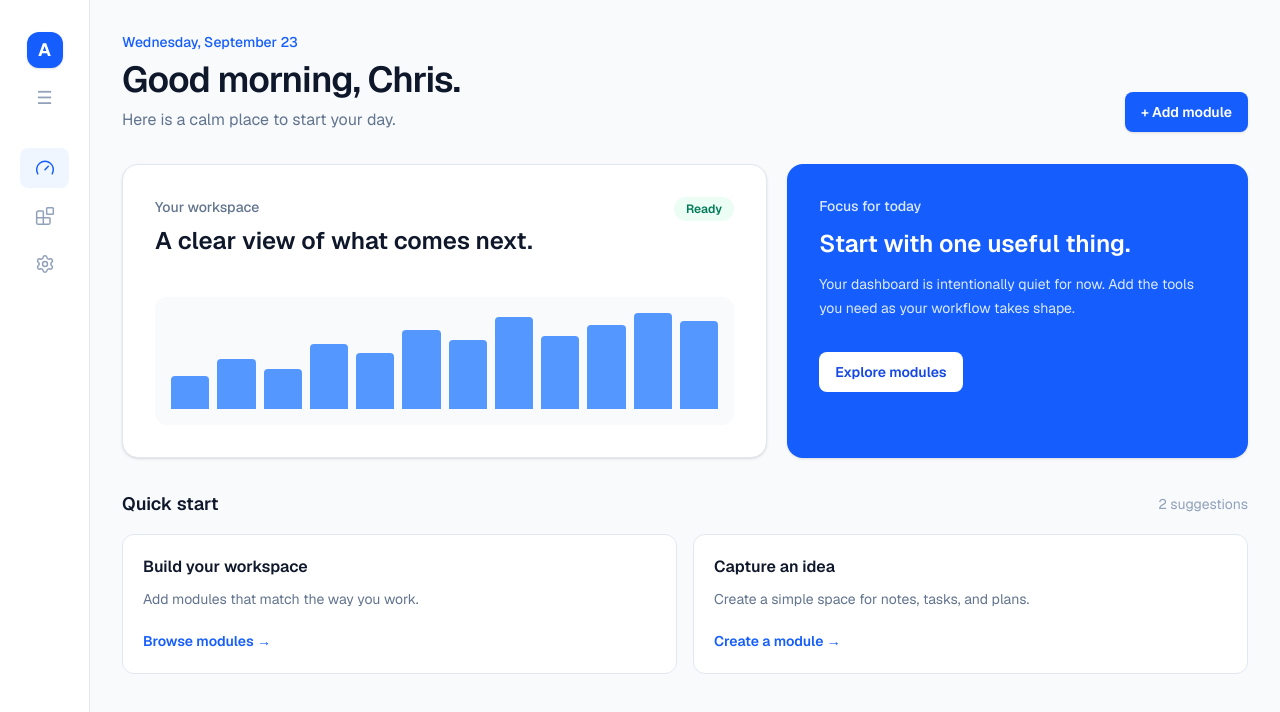
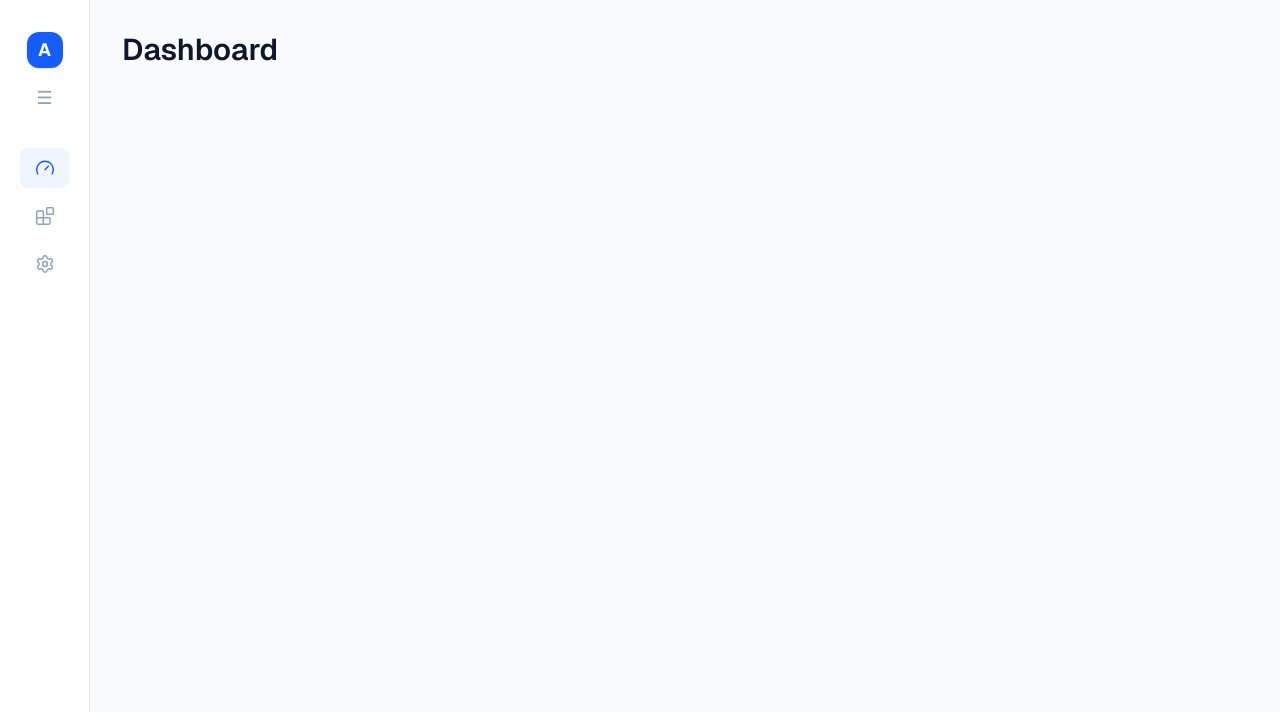
Before and after one commit to ClarkeNeedles/productivity-hub, a Next.js app in the folder frontend/: page /dashboard in a window 1280 px wide. Shown: the top 712 px of the page. Built offline with nearby package versions, Linux system fonts and the light colour scheme.

Commit message:
Create routing for modules and settings pages

```diff
--- a/frontend/app/(app)/dashboard/page.tsx
+++ b/frontend/app/(app)/dashboard/page.tsx
@@ -1,105 +1,7 @@
-const quickStarts = [
-  {
-    title: "Build your workspace",
-    detail: "Add modules that match the way you work.",
-    action: "Browse modules",
-  },
-  {
-    title: "Capture an idea",
-    detail: "Create a simple space for notes, tasks, and plans.",
-    action: "Create a module",
-  },
-];
-
 export default function DashboardPage() {
   return (
-    <div className="space-y-8">
-      {/* Welcome / Header Section */}
-      <section className="flex flex-col justify-between gap-5 sm:flex-row sm:items-end">
-        <div>
-          <p className="mb-2 text-sm font-medium text-blue-600 dark:text-blue-400">
-            Wednesday, September 23
-          </p>
-          <h1 className="text-3xl font-semibold tracking-tight text-slate-900 sm:text-4xl dark:text-white">
-            Good morning, Chris.
-          </h1>
-          <p className="mt-2 text-slate-500 dark:text-slate-400">
-            Here is a calm place to start your day.
-          </p>
-        </div>
-        <button className="w-fit rounded-lg bg-blue-600 px-4 py-2.5 text-sm font-semibold text-white shadow-sm transition-colors hover:bg-blue-700">
-          + Add module
-        </button>
-      </section>
-
-      {/* Workspace Status & Focus Section */}
-      <section className="grid gap-5 lg:grid-cols-[1.4fr_1fr]">
-        {/* Workspace Card */}
-        <div className="rounded-2xl border border-slate-200 bg-white p-6 shadow-sm sm:p-8 dark:border-slate-800 dark:bg-slate-900">
-          <div className="flex items-start justify-between gap-4">
-            <div>
-              <p className="text-sm font-medium text-slate-500 dark:text-slate-400">
-                Your workspace
-              </p>
-              <h2 className="mt-2 text-2xl font-semibold text-slate-900 dark:text-white">
-                A clear view of what comes next.
-              </h2>
-            </div>
-            <span className="rounded-full bg-emerald-50 px-3 py-1 text-xs font-semibold text-emerald-700 dark:bg-emerald-500/10 dark:text-emerald-400">
-              Ready
-            </span>
-          </div>
-
-          {/* Workspace Chart Bar Graph */}
-          <div className="mt-10 flex h-32 items-end gap-2 rounded-xl bg-slate-50 p-4 dark:bg-slate-950">
-            {[34, 52, 42, 68, 58, 82, 72, 96, 76, 88, 100, 92].map((height, index) => (
-              <div
-                key={index}
-                className="flex-1 rounded-t bg-blue-500/80"
-                style={{ height: `${height}%` }}
-              />
-            ))}
-          </div>
-        </div>
-
-        {/* Focus Card */}
-        <div className="rounded-2xl bg-blue-600 p-6 text-white shadow-sm sm:p-8">
-          <p className="text-sm font-medium text-blue-100">Focus for today</p>
-          <h2 className="mt-3 text-2xl font-semibold">Start with one useful thing.</h2>
-          <p className="mt-3 text-sm leading-6 text-blue-100">
-            Your dashboard is intentionally quiet for now. Add the tools you need as your workflow
-            takes shape.
-          </p>
-          <button className="mt-8 rounded-lg bg-white px-4 py-2.5 text-sm font-semibold text-blue-700 transition-colors hover:bg-blue-50">
-            Explore modules
-          </button>
-        </div>
-      </section>
-
-      {/* Quick Start List Section */}
-      <section>
-        <div className="mb-4 flex items-center justify-between">
-          <h2 className="text-lg font-semibold text-slate-900 dark:text-white">Quick start</h2>
-          <span className="text-sm text-slate-400">2 suggestions</span>
-        </div>
-
-        <div className="grid gap-4 md:grid-cols-2">
-          {quickStarts.map((item) => (
-            <div
-              key={item.title}
-              className="rounded-xl border border-slate-200 bg-white p-5 dark:border-slate-800 dark:bg-slate-900"
-            >
-              <h3 className="font-semibold text-slate-900 dark:text-white">{item.title}</h3>
-              <p className="mt-2 text-sm leading-6 text-slate-500 dark:text-slate-400">
-                {item.detail}
-              </p>
-              <button className="mt-5 text-sm font-semibold text-blue-600 transition-colors hover:text-blue-700 dark:text-blue-400">
-                {item.action} →
-              </button>
-            </div>
-          ))}
-        </div>
-      </section>
-    </div>
+    <section>
+      <h1 className="text-3xl font-semibold text-slate-900 dark:text-white">Dashboard</h1>
+    </section>
   );
 }
--- a/frontend/app/(app)/modules/page.tsx
+++ b/frontend/app/(app)/modules/page.tsx
@@ -0,0 +1,7 @@
+export default function ModulesPage() {
+  return (
+    <section>
+      <h1 className="text-3xl font-semibold text-slate-900 dark:text-white">Modules</h1>
+    </section>
+  );
+}
--- a/frontend/app/(app)/settings/page.tsx
+++ b/frontend/app/(app)/settings/page.tsx
@@ -0,0 +1,7 @@
+export default function SettingsPage() {
+  return (
+    <section>
+      <h1 className="text-3xl font-semibold text-slate-900 dark:text-white">Settings</h1>
+    </section>
+  );
+}
```
